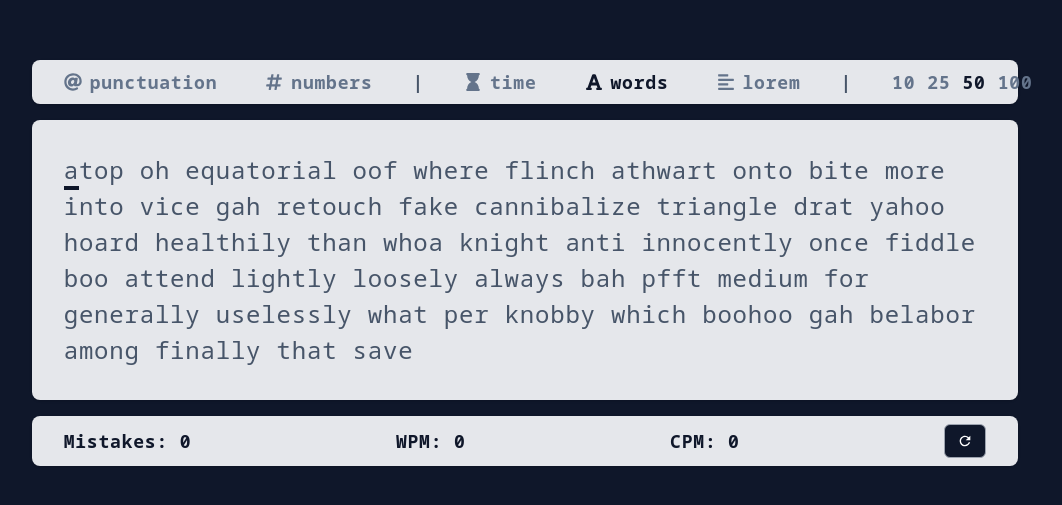
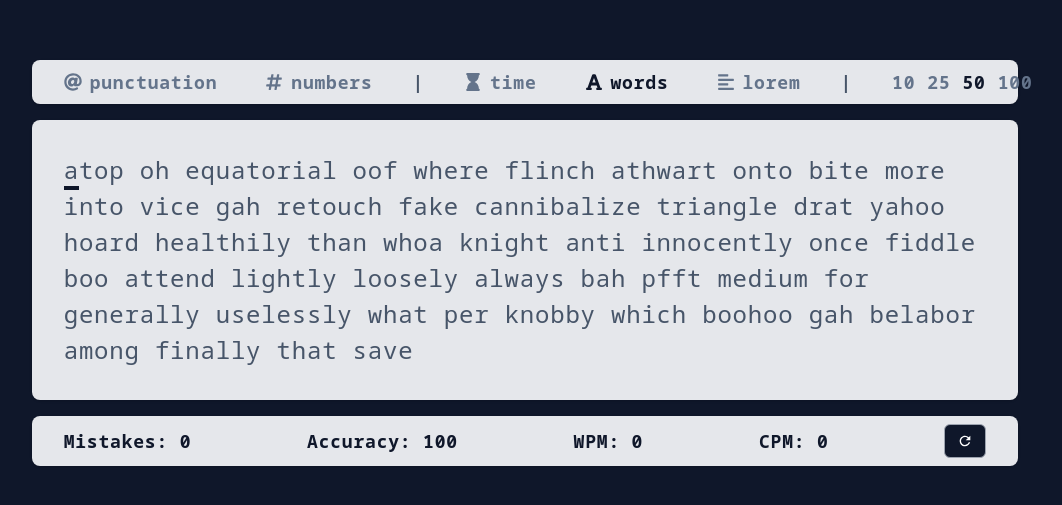
Before and after one commit to ihssmaheel-dev/type-type-go, a React (Vite) app: page / in a window 1280 px wide. Shown: the part 137-642 px from the top of the page, without its empty margins (115-1177 px from the left). Built offline with nearby package versions, Linux system fonts and the light colour scheme.

Commit message:
Feat: Implemented the calculate accuracy percentage and rendered it in the stats

```diff
--- a/src/components/Stats.tsx
+++ b/src/components/Stats.tsx
@@ -7,6 +7,7 @@ interface StatsProps {
 	mode: ModeType
 	timeLeft: number;
 	mistakes: number;
+	accuracy: number;
 	WPM: number;
 	CPM: number;
 	reset: () => void;
@@ -16,6 +17,7 @@ const Stats: React.FC<StatsProps> = ({
 	mode,
 	timeLeft,
 	mistakes,
+	accuracy,
 	WPM,
 	CPM,
 	reset
@@ -26,6 +28,7 @@ const Stats: React.FC<StatsProps> = ({
 				mode === "time" ? <p>Time Left: <strong>{timeLeft}</strong></p> : ""
 			}
 			<p>Mistakes: <strong>{mistakes}</strong></p>
+			<p>Accuracy: <strong>{accuracy}</strong></p>
 			<p>WPM: <strong>{WPM}</strong></p>
 			<p>CPM: <strong>{CPM}</strong></p>
 			<ResetButton reset={reset}/>
--- a/src/components/TypingTest.tsx
+++ b/src/components/TypingTest.tsx
@@ -2,7 +2,7 @@ import React, { useEffect, useRef, useState } from 'react';
 import TextDisplay from './TextDisplay';
 import UserInput from './UserInput';
 import Stats from './Stats';
-import { calculateCPM, calculateWPM } from '../utils/helper';
+import { calculateAccuracy, calculateCPM, calculateWPM } from '../utils/helper';
 import { faker } from '@faker-js/faker';
 import TypingModeSelector from './TypingModeSelector';
 
@@ -30,6 +30,8 @@ const TypingTest = () => {
   const [isTyping, setIsTyping] = useState(false);
   const [WPM, setWPM] = useState(0);
   const [CPM, setCPM] = useState(0);
+	const [errors, setErrors] = useState(0);
+	const [accuracy, setAccuracy] = useState(100);
   const inputRef = useRef<HTMLInputElement | null>(null);
   const charRefs = useRef<(HTMLSpanElement | null)[]>([]);
   const [correctWrong, setCorrectWrong] = useState<CorrectWrongType[]>([]);
@@ -113,12 +115,15 @@ const TypingTest = () => {
           newCorrectWrong[charIndex] = typedChar === currentChar ? 'correct' : 'wrong';
           if (typedChar !== currentChar) {
             setMistakes((prevMistakes) => prevMistakes + 1);
+						setErrors((prevErrors) => prevErrors + 1);
           }
 
           return newCorrectWrong;
         });
 
         if (charIndex === characters.length - 1) setIsTyping(false);
+
+        setAccuracy(calculateAccuracy(charIndex, errors, typedChar, currentChar));
       } else {
         setIsTyping(false);
       }
@@ -153,8 +158,10 @@ const TypingTest = () => {
     setTimeLeft(maxTime);
     setCharIndex(0);
     setMistakes(0);
+		setErrors(0);
     setCPM(0);
     setWPM(0);
+		setAccuracy(100);
     setCorrectWrong(Array(charRefs.current.length).fill(""));
     charRefs.current = Array(newParagraph.length).fill(null);
     inputRef.current?.focus();
@@ -175,7 +182,7 @@ const TypingTest = () => {
           charRefs={charRefs}
         />
       </div>
-      <Stats mode={mode} timeLeft={timeLeft} mistakes={mistakes} WPM={WPM} CPM={CPM} reset={reset} />
+      <Stats mode={mode} timeLeft={timeLeft} mistakes={mistakes} accuracy={accuracy} WPM={WPM} CPM={CPM} reset={reset} />
     </div>
   )
 }
```
